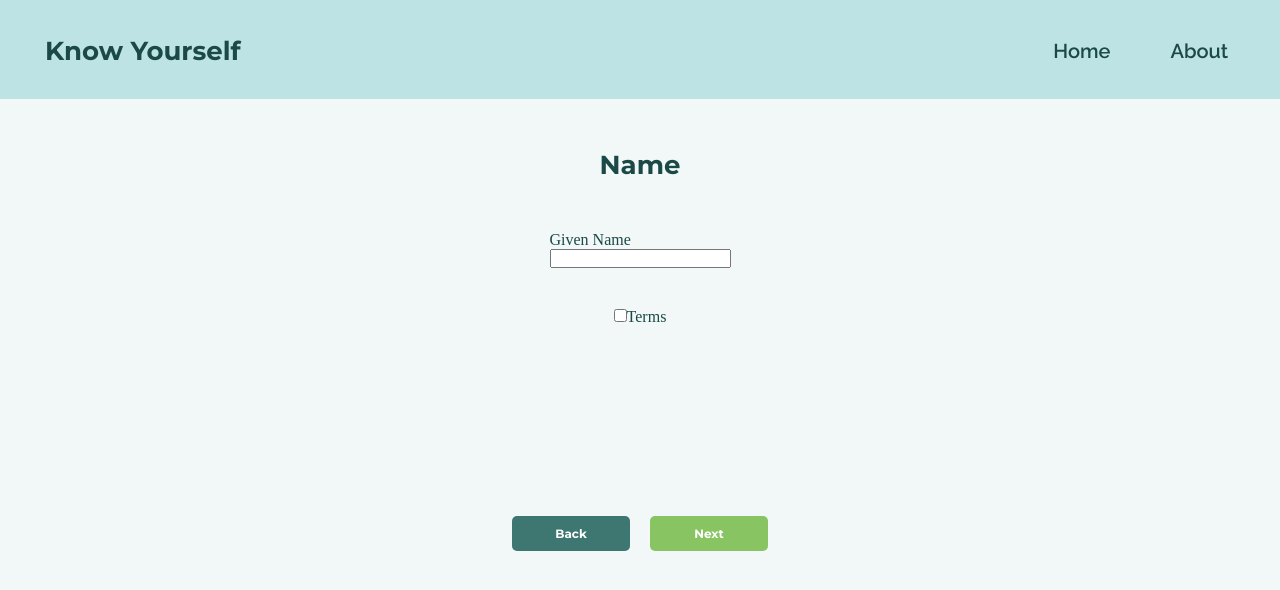
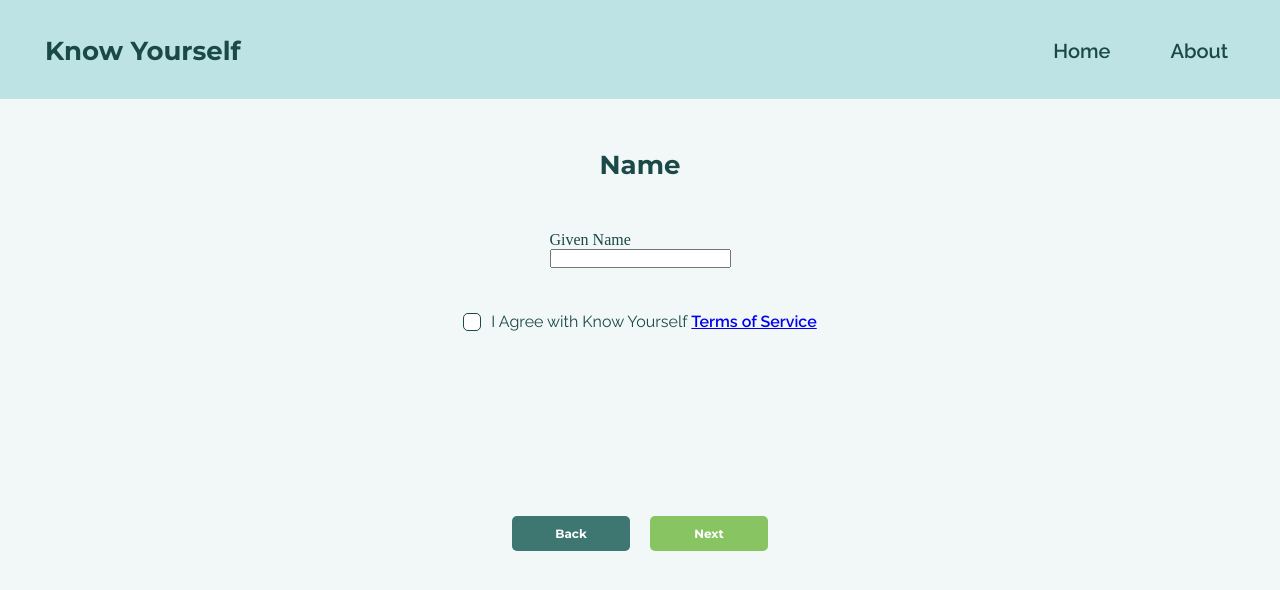
Before and after one commit to GabrielSSRibeiro/KnowYourself-frontend, a React (Create React App) app: page /name in a window 1280 px wide. Shown: the top 590 px of the page. Built offline with nearby package versions, Linux system fonts and the light colour scheme.

Commit message:
finished textbox component

```diff
--- a/public/index.html
+++ b/public/index.html
@@ -9,6 +9,12 @@
       href="https://fonts.googleapis.com/css2?family=Montserrat:wght@400;700&family=Raleway:wght@400;600&display=swap"
       rel="stylesheet"
     />
+    <link
+      rel="stylesheet"
+      href="https://use.fontawesome.com/releases/v5.5.0/css/all.css"
+      integrity="sha384-B4dIYHKNBt8Bc12p+WXckhzcICo0wtJAoU8YZTY5qE0Id1GSseTk6S+L3BlXeVIU"
+      crossorigin="anonymous"
+    />
 
     <title>Boilerplate</title>
   </head>
--- a/src/components/CheckInput/index.js
+++ b/src/components/CheckInput/index.js
@@ -2,11 +2,17 @@ import React from "react";
 
 import "./styles.css";
 
-function CheckInput({ text, className, ...rest }) {
+function CheckInput({ onClick, className, isSelected, ...rest }) {
+  console.log(isSelected);
   return (
-    <div key={rest.key} className={`CheckInput-container ${className}`}>
-      <input type="checkbox"></input>
-      <label>{text}</label>
+    <div
+      key={rest.key}
+      onClick={onClick}
+      className={`CheckInput-container
+      ${className}
+      ${isSelected && "check-checked"}`}
+    >
+      {isSelected && <i className="fas fa-check"></i>}
     </div>
   );
 }
--- a/src/components/CheckInput/styles.css
+++ b/src/components/CheckInput/styles.css
@@ -0,0 +1,17 @@
+.CheckInput-container {
+  width: 18px;
+  height: 18px;
+  border-radius: 5px;
+  border: solid 1px var(--fontColor);
+  background-color: #ffffff;
+
+  cursor: pointer;
+}
+
+.fa-check {
+  color: #ffffff;
+}
+
+.check-checked {
+  background-color: var(--fontColor);
+}
--- a/src/components/RadioInput/index.js
+++ b/src/components/RadioInput/index.js
@@ -9,7 +9,7 @@ function RadioInput({ onClick, className, isSelected, ...rest }) {
       onClick={onClick}
       className={`RadioInput-container ${className}`}
     >
-      <div className={`innerCircle ${isSelected && "selected"}`} />
+      {isSelected && <div className="innerCircle" />}
     </div>
   );
 }
--- a/src/components/RadioInput/styles.css
+++ b/src/components/RadioInput/styles.css
@@ -16,10 +16,4 @@
   height: 12px;
   border-radius: 100%;
   background-color: var(--fontColor);
-
-  display: none;
 }
-
-.selected {
-  display: initial !important;
-}
--- a/src/pages/KnowYourself/Gender/index.js
+++ b/src/pages/KnowYourself/Gender/index.js
@@ -9,7 +9,7 @@ import "./styles.css";
 function Gender({ history }) {
   const [selectedGender, setSelectedGender] = useState("");
 
-  const genderOptions = ["Rather not to say", "Female", "Male"];
+  const genderOptions = ["Female", "Male", "Rather not to say"];
 
   function HandleBack() {
     history.push("/birth-date");
@@ -30,12 +30,10 @@ function Gender({ history }) {
       <form>
         <main>
           {genderOptions.map((gender, index) => (
-            <div key={gender} className="radio">
+            <div key={gender} className="gender-radio">
               <RadioInput
                 onClick={() => SelectGender(gender)}
-                isSelected={
-                  genderOptions[index] === selectedGender ? true : false
-                }
+                isSelected={genderOptions[index] === selectedGender}
               />
               <label>{gender}</label>
             </div>
--- a/src/pages/KnowYourself/Gender/styles.css
+++ b/src/pages/KnowYourself/Gender/styles.css
@@ -24,7 +24,7 @@
   justify-content: space-between;
 }
 
-.Gender-container > form > main .radio {
+.Gender-container > form > main .gender-radio {
   margin-bottom: 40px;
   display: flex;
   align-items: center;
--- a/src/pages/KnowYourself/Name/index.js
+++ b/src/pages/KnowYourself/Name/index.js
@@ -1,4 +1,5 @@
-import React from "react";
+import React, { useState } from "react";
+import { Link } from "react-router-dom";
 //  import api from "../../services/api";
 
 import NaviBar from "../../../components/NaviBar";
@@ -9,12 +10,18 @@ import CheckInput from "../../../components/CheckInput";
 import "./styles.css";
 
 function Name({ history }) {
+  const [selected, setSelected] = useState(false);
+
   function HandleBack() {
     history.push("/gender");
   }
 
   function HandleNext() {
     history.push("/result");
+  }
+
+  function HandleCheck() {
+    setSelected(!selected);
   }
 
   //   useEffect(() => {
@@ -32,8 +39,15 @@ function Name({ history }) {
       {/* breadcrumbs instead of header */}
       <form>
         <main>
-          <TextInput text="Given Name" className="item" />
-          <CheckInput text="Terms" className="item" />
+          <TextInput text="Given Name" className="name-item" />
+
+          <section>
+            <CheckInput onClick={HandleCheck} isSelected={selected} />
+            <p>
+              I Agree with Know Yourself{" "}
+              <Link to="/name">Terms of Service</Link>
+            </p>
+          </section>
         </main>
 
         <footer>
--- a/src/pages/KnowYourself/Name/styles.css
+++ b/src/pages/KnowYourself/Name/styles.css
@@ -24,8 +24,18 @@
   justify-content: space-between;
 }
 
-.Name-container > form > main .item {
+.Name-container > form > main .name-item {
   margin-bottom: 40px;
+}
+
+.Name-container > form > main > section {
+  display: flex;
+  align-items: center;
+  justify-content: center;
+}
+
+.Name-container > form > main > section > p {
+  margin-left: 10px;
 }
 
 .Name-container footer {
--- a/src/pages/Result/index.js
+++ b/src/pages/Result/index.js
@@ -16,6 +16,7 @@ function Gender() {
       <NaviBar />
       <h2>Results</h2>
       <div className="result-name">
+        {/* list name origin and similar names, generation, sign and gender details(if aplicable)  */}
         <p>
           Vivamus magna justo, lacinia eget consectetur sed, convallis at
           tellus. Vivamus magna justo, lacinia eget consectetur sed, convallis
```
Also changed, not shown: 1 other file (tests, documents, lock files or other folders).
